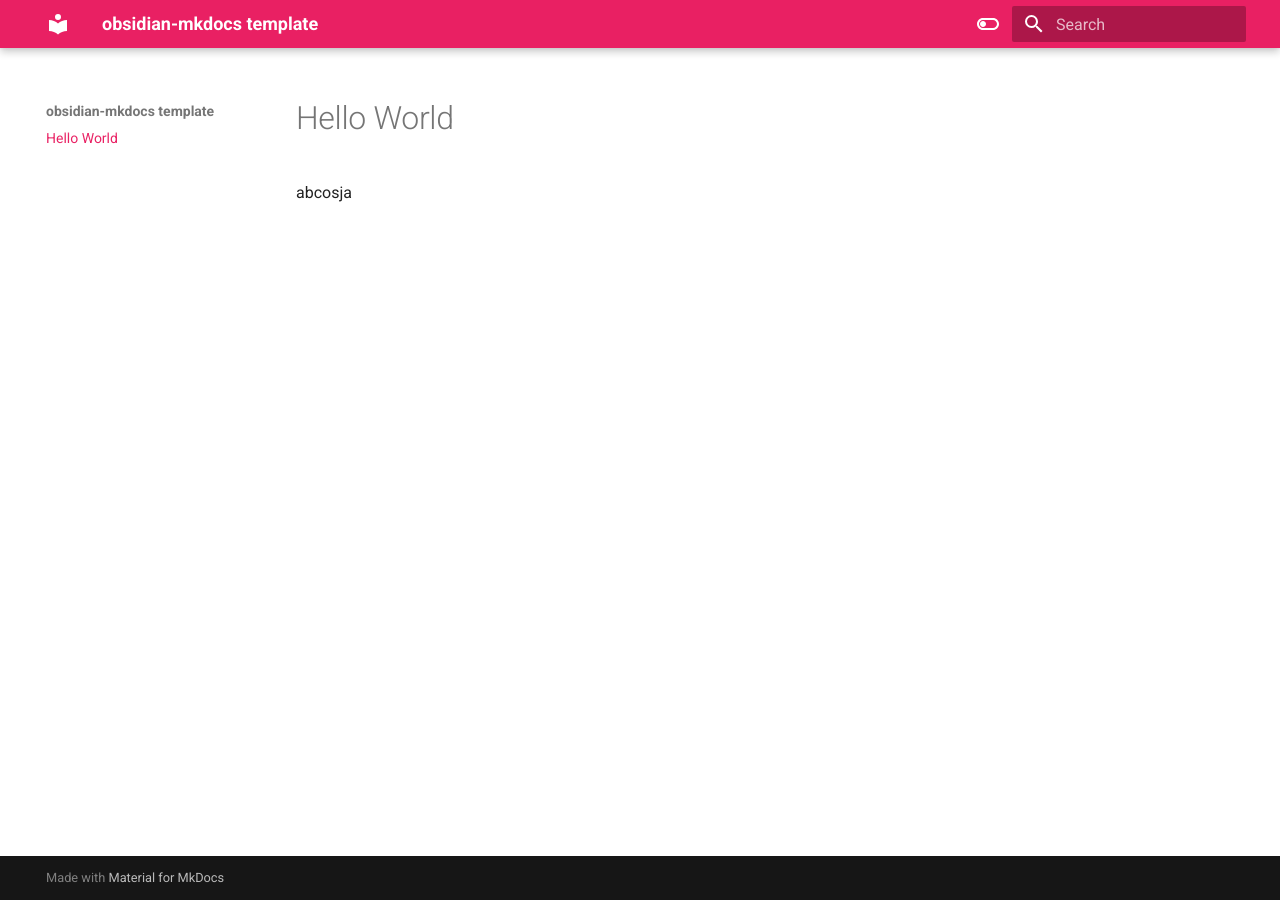
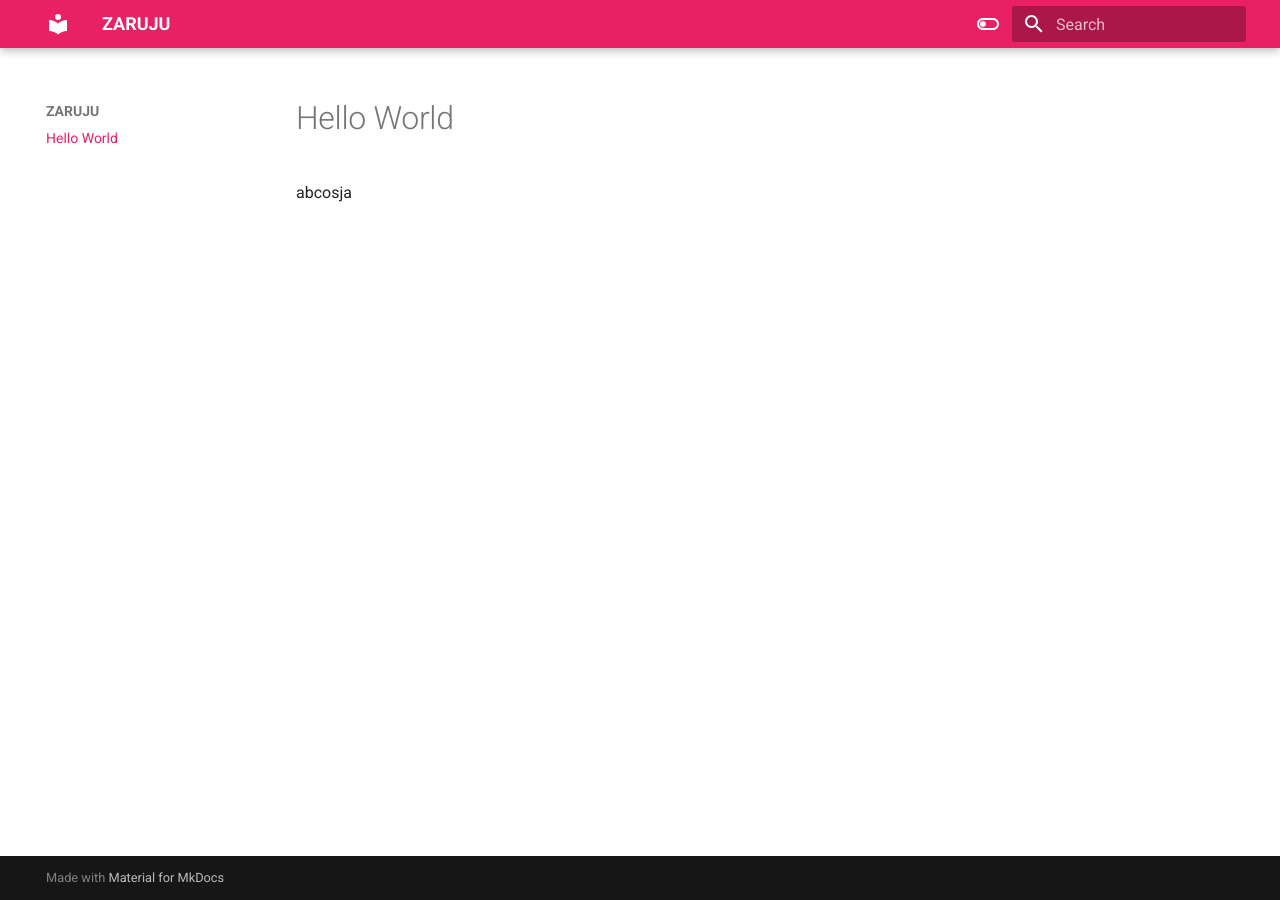
Before and after one commit to ZARUJU/old-ZARUJU.github.io, an MkDocs documentation site: the page built from docs/index.md, in a window 1280 px wide. Built offline with MkDocs 1.6.1 and Material for MkDocs 9.7.7, drawn with Linux system fonts in a browser that asks for light colours.

Commit message:
setup complete

```diff
--- a/mkdocs.yml
+++ b/mkdocs.yml
@@ -1,4 +1,4 @@
-site_name: obsidian-mkdocs template
+site_name: ZARUJU
 
 theme:
     name: 'material'
```
